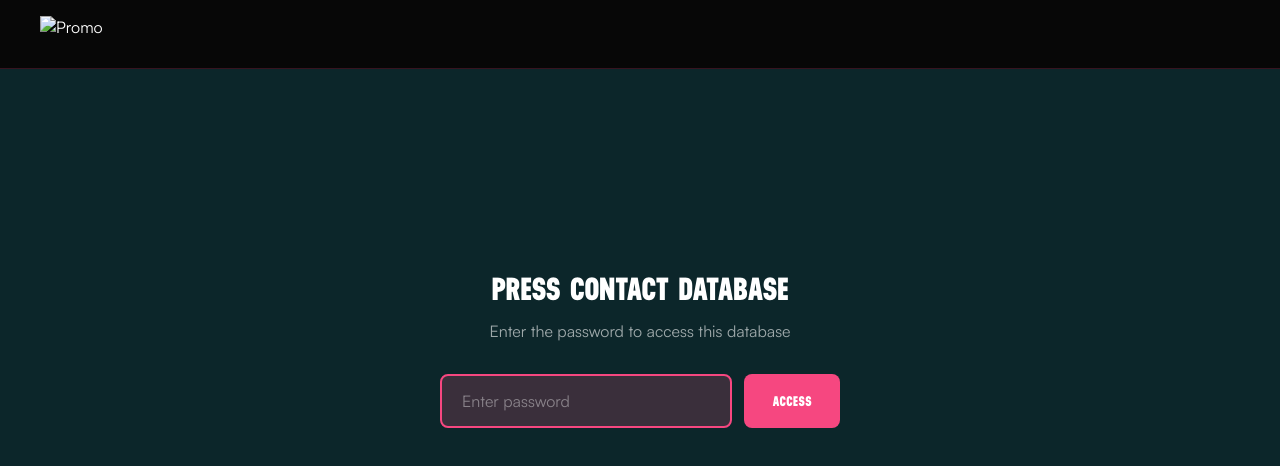
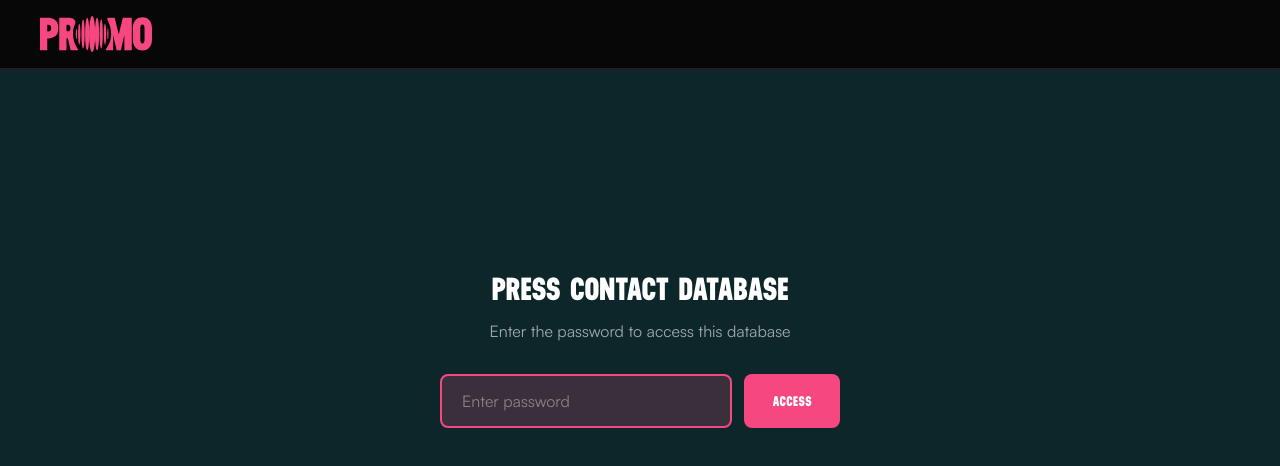
Before and after one commit to dittomusic-JK/promo-report-dashboard, a website: page public/database-client.html in a window 1280 px wide. Drawn offline with Linux system fonts and the light colour scheme.

Commit message:
Fix promo logo path in database viewer
Co-Authored-By: Warp <agent@warp.dev>

```diff
--- a/public/database-client.html
+++ b/public/database-client.html
@@ -353,7 +353,7 @@
 </head>
 <body>
   <header>
-    <img src="/assets/Promo_Logo_Landscape.png" alt="Promo" class="logo">
+    <img src="/assets/promo-logo.svg" alt="Promo" class="logo">
   </header>
 
   <div class="container">
```
